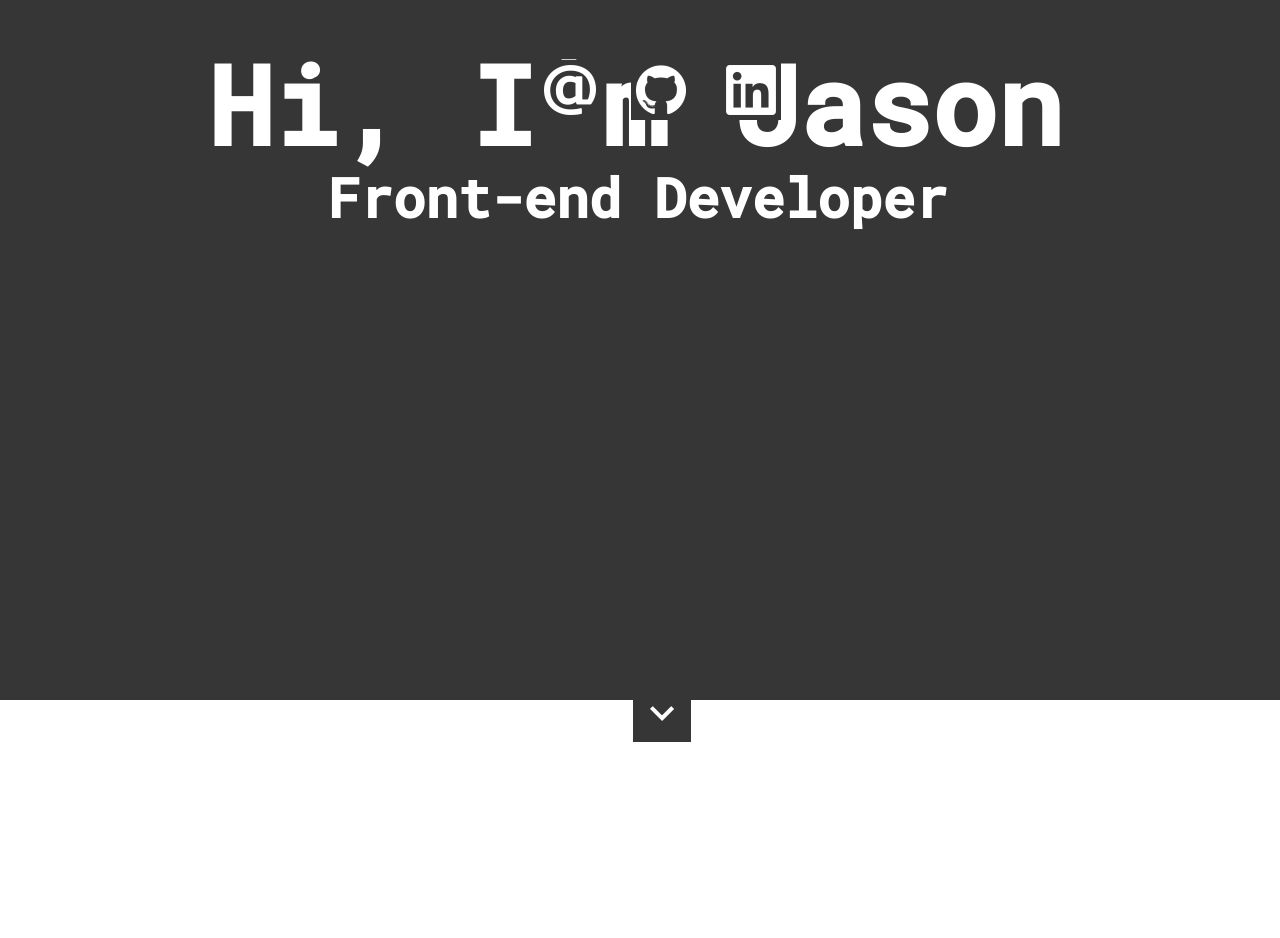
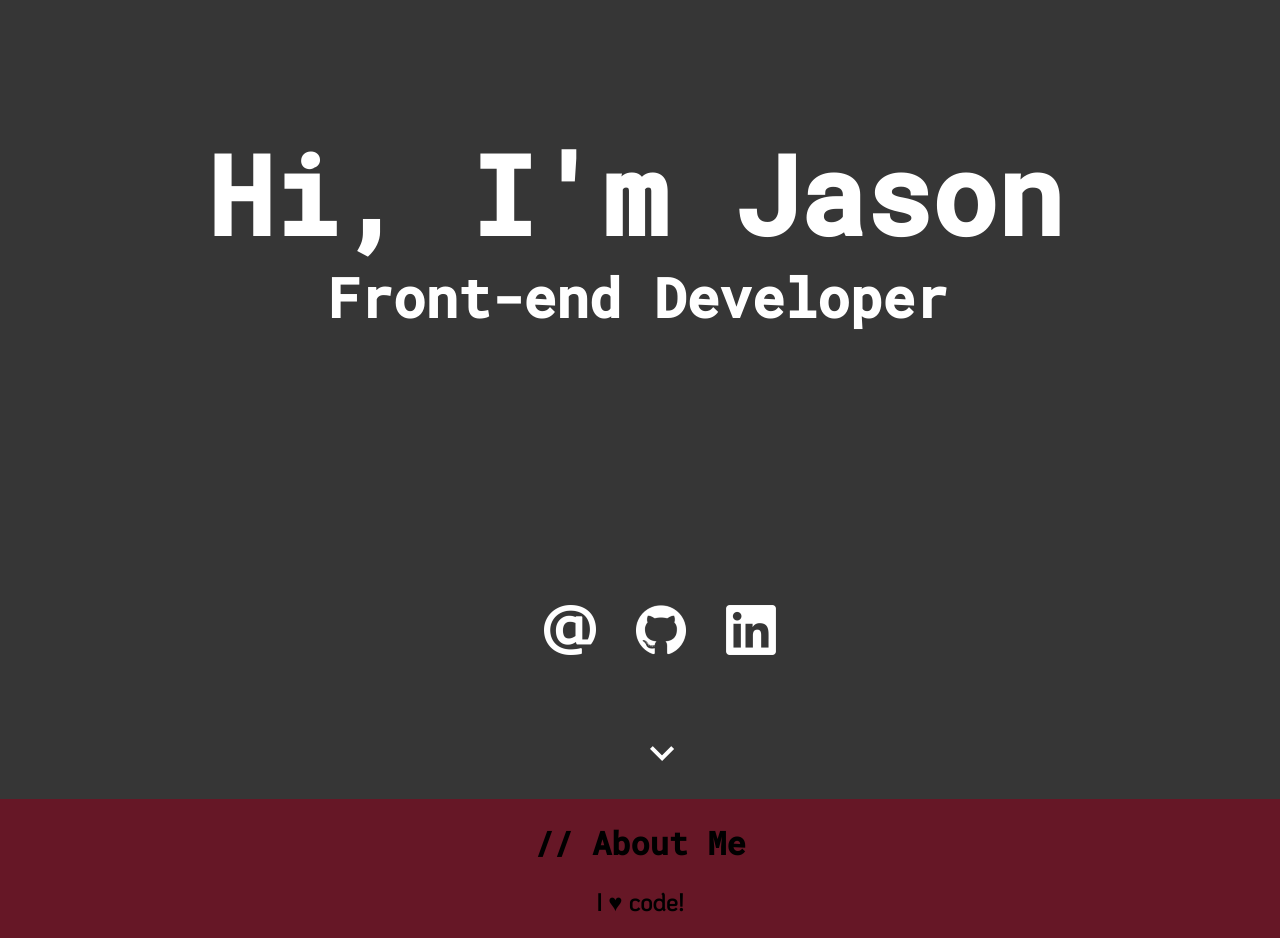
Before and after one commit to jmorofsky/my-portfolio, a React (Create React App) app: page / in a window 1280 px wide. Shown: the part 100-1038 px from the top of the page. Before the commit the page ends 846 px from the top, so only its background shows below. Built offline with nearby package versions, Linux system fonts and the light colour scheme.

Commit message:
finished header section, started work on about me section

```diff
--- a/src/App.js
+++ b/src/App.js
@@ -1,12 +1,14 @@
 import React from 'react';
 import './css/App.css';
 import Header from './components/Header'
+import AboutMe from './components/AboutMe'
 
 class App extends React.Component {
   render() {
     return (
       <div>
         <Header />
+        <AboutMe />
       </div>
     )
   }
--- /dev/null
+++ b/src/components/AboutMe.js
@@ -0,0 +1,15 @@
+import React from "react"
+import '../css/AboutMe.css'
+import TitleBlock from "./TitleBlock"
+
+class AboutMe extends React.Component {
+    render() {
+        return (
+            <div className="bg" id="about-me">
+                <TitleBlock />
+            </div>
+        )
+    }
+}
+
+export default AboutMe
--- /dev/null
+++ b/src/components/TitleBlock.js
@@ -0,0 +1,18 @@
+/* eslint-disable react/jsx-no-comment-textnodes */
+import React from "react"
+import '../css/TitleBlock.css'
+
+class TitleBlock extends React.Component {
+    render() {
+        return (
+            <div>
+                <div className=''>
+                    <h1 className='typing-effect-title'>// About Me</h1>
+                </div>
+                <h2>I ♥ code!</h2>
+            </div>
+        )
+    }
+}
+
+export default TitleBlock
--- /dev/null
+++ b/src/css/AboutMe.css
@@ -0,0 +1,4 @@
+.bg {
+    background-color: #661726;
+    padding: 1px 0;
+}
--- a/src/css/Header.css
+++ b/src/css/Header.css
@@ -19,7 +19,7 @@
   font-family : 'RobotoMono', monospace;
   font-size   : calc(20px + 7vw);
   color       : #fff;
-  margin-top  : 50vh;
+  margin-top  : calc(60vh + 100px);
 }
 
 .typing-effect-small {
@@ -34,7 +34,17 @@
   font-family        : 'RobotoMono', monospace;
   font-size          : calc(16px + 3vw);
   color              : #fff;
-  margin-top         : 50vh;
+  margin-top         : calc(50vh + 200px);
+}
+
+@media screen and (min-width: 1600px) {
+  .typing-effect {
+    font-size: calc(20px + 4vw);
+  }
+
+  .typing-effect-small {
+    font-size: calc(16px + 2vw);
+  }
 }
 
 @keyframes typing {
@@ -59,8 +69,9 @@
 
 header {
   background-color: #363636;
-  height          : 100vh;
-  min-height      : 100vh;
+  height          : 100%;
+  min-height      : 100%;
+  padding-bottom  : 13px;
 }
 
 div {
@@ -70,7 +81,8 @@ div {
 ul {
   opacity            : 0;
   list-style-type    : none;
-  margin             : auto;
+  margin             : 65vh auto 0;
+  margin-top         : calc(55vh + 100px);
   animation          : fadeInDown 1s steps(50);
   animation-delay    : 3.75s;
   animation-fill-mode: forwards;
@@ -109,7 +121,7 @@ img:hover {
 .arrow {
   opacity            : 0;
   margin-left        : 43px;
-  margin-top         : 70vh;
+  margin-top         : calc(5vh + 20px);
   animation          : fadeIn 1.5s 3.75s steps(50);
   animation-fill-mode: forwards;
 }
--- /dev/null
+++ b/src/css/TitleBlock.css
@@ -0,0 +1,17 @@
+@font-face {
+    font-family: 'RobotoMono';
+    src        : url('../fonts/Roboto_Mono/static/RobotoMono-Medium.ttf');
+}
+
+@font-face {
+    font-family: 'KoHo';
+    src        : url('../fonts/KoHo/KoHo-Regular.ttf');
+}
+
+.typing-effect-title {
+    font-family: 'RobotoMono', monospace;
+}
+
+h2 {
+    font-family: 'KoHo', sans-serif;
+}
```
